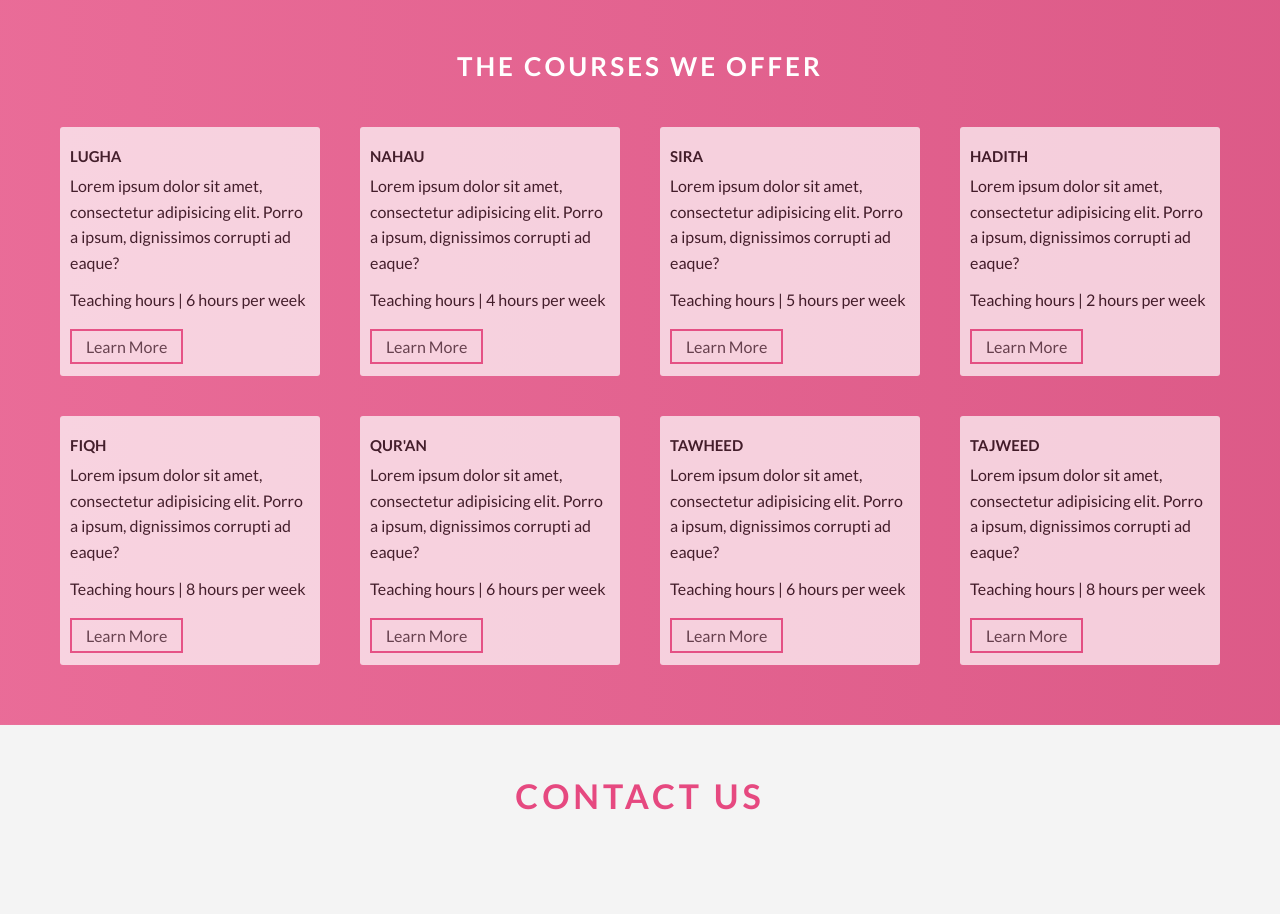
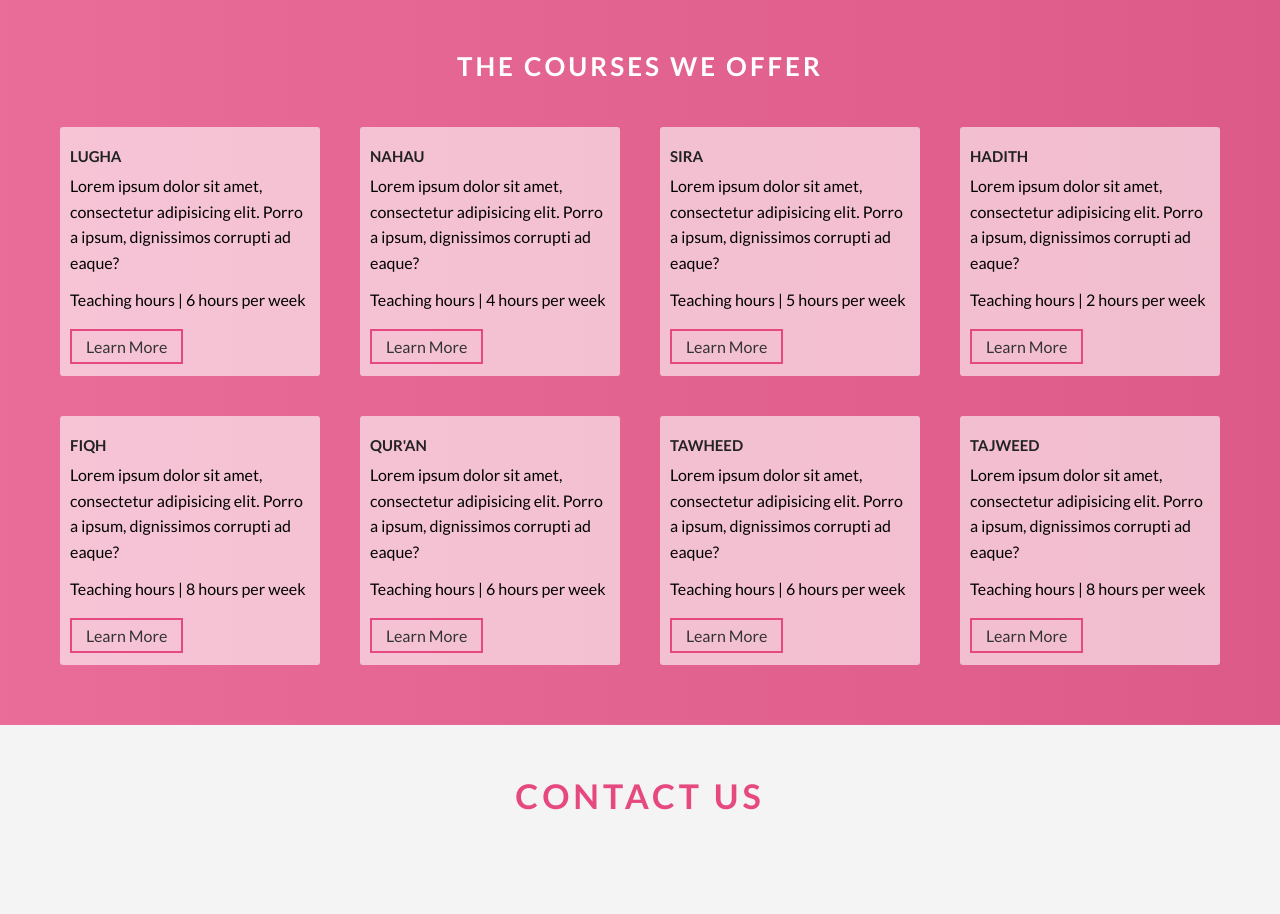
Before and after one commit to joel-nambala/halima, a website: page index.html in a window 1280 px wide. Shown: the part 2040-2954 px from the top of the page. Drawn offline with Linux system fonts and the light colour scheme.

Commit message:
Final touches

```diff
--- a/css/style.concat.css
+++ b/css/style.concat.css
@@ -233,10 +233,9 @@ SESSIONS
 }
 
 .card {
-  background-color: var(--text-white);
+  background-color: rgba(255, 255, 255, 0.6);
   /* width: 25%; */
   padding: 2rem 1rem;
-  opacity: 0.7;
   border-radius: 0.3rem;
   transition: all 0.5s ease;
 }
@@ -249,7 +248,7 @@ SESSIONS
   text-transform: uppercase;
   font-size: 1.5rem;
   margin-bottom: 0.8rem;
-  color: #000;
+  color: #222;
 }
 
 .card__description {
--- a/css/style.css
+++ b/css/style.css
@@ -233,10 +233,9 @@ SESSIONS
 }
 
 .card {
-  background-color: var(--text-white);
+  background-color: rgba(255, 255, 255, 0.6);
   /* width: 25%; */
   padding: 2rem 1rem;
-  opacity: 0.7;
   border-radius: 0.3rem;
   transition: all 0.5s ease;
 }
@@ -249,7 +248,7 @@ SESSIONS
   text-transform: uppercase;
   font-size: 1.5rem;
   margin-bottom: 0.8rem;
-  color: #000;
+  color: #222;
 }
 
 .card__description {
```
Also changed, not shown: css/style.min.css.
